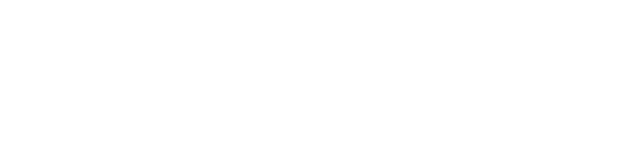
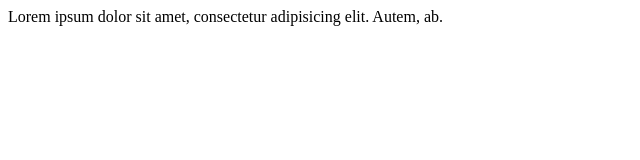
Before and after one commit to siddpanday123/git-practice, a plain HTML site: page index.html in a window 1280 px wide. Shown: the whole page, without its empty margins (0-640 px from the left). Drawn offline with Linux system fonts and the light colour scheme.

Commit message:
second commit

```diff
--- a/index.html
+++ b/index.html
@@ -6,7 +6,7 @@
     <meta name="viewport" content="width=device-width, initial-scale=1.0">
     <title>Document</title>
 </head>
-<body>
+<body>Lorem ipsum dolor sit amet, consectetur adipisicing elit. Autem, ab.
 
 </body>
 </html>
```
